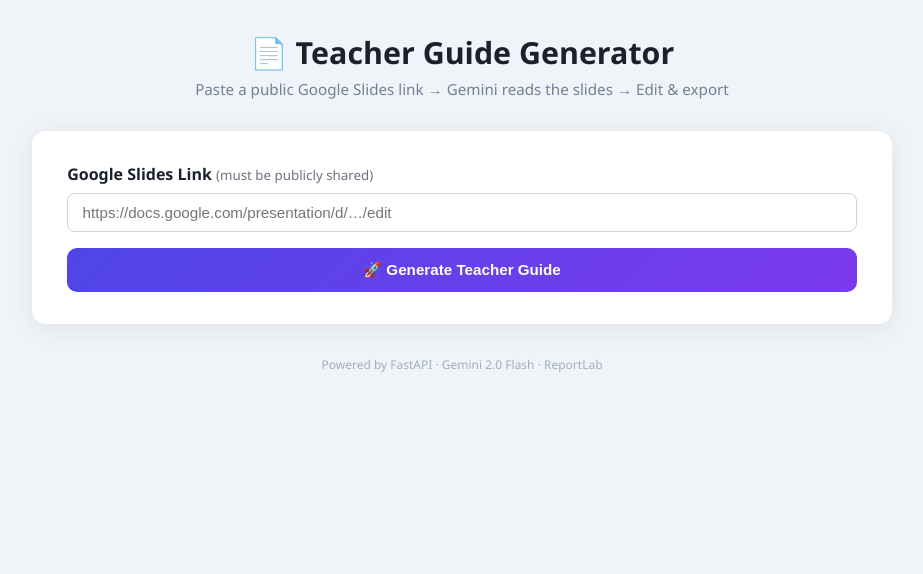
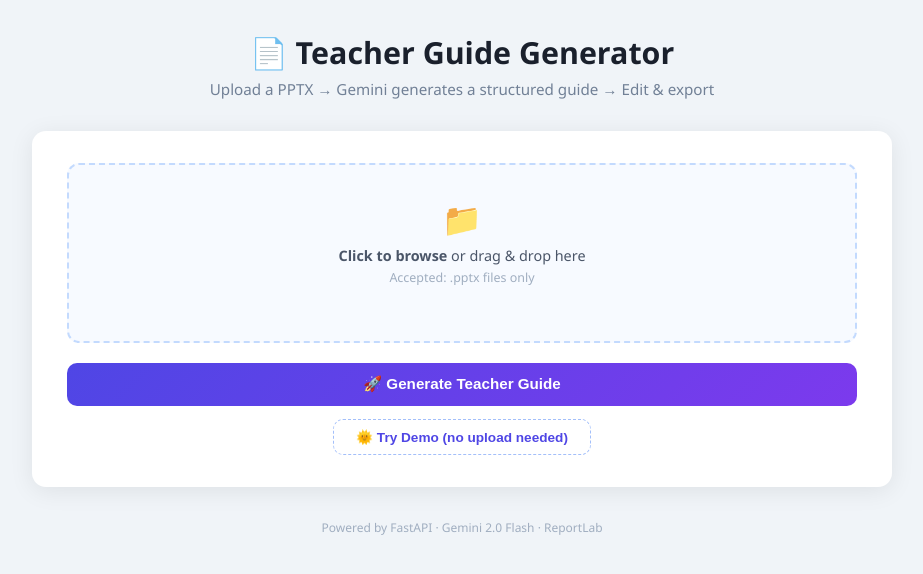
Before and after one commit to yassinelsawy/teacher-guide-generator, a FastAPI app: page / in a window 1280 px wide. Shown: the top 574 px of the page, without its empty margins (178-1101 px from the left). Run offline with FastAPI, Linux system fonts and the light colour scheme; some libraries are stand-ins or nearby versions.

Commit message:
Revert "Refactor: Google Slides link input, Gemini Files API, remove demo button, cache-bust assets"
This reverts commit 934a519576bbe8b1067ec13cd4302511a3a81059.

````diff
--- a/main.py
+++ b/main.py
@@ -1,19 +1,19 @@
-import asyncio
 import base64
 import io
 import os
 import re
+import shutil
 import time
+import uuid
 from pathlib import Path
 
-import requests as http_requests
 from dotenv import load_dotenv
-from fastapi import FastAPI, Request
+from fastapi import FastAPI, File, Request, UploadFile
 from fastapi.responses import HTMLResponse, JSONResponse, StreamingResponse
 from fastapi.staticfiles import StaticFiles
 from fastapi.templating import Jinja2Templates
 from google import genai
-from pydantic import BaseModel
+from pptx import Presentation
 from reportlab.lib import colors
 from reportlab.lib.enums import TA_LEFT
 from reportlab.lib.pagesizes import A4
@@ -34,6 +34,9 @@ load_dotenv()
 GEMINI_API_KEY = os.getenv("GEMINI_API_KEY")
 gemini = genai.Client(api_key=GEMINI_API_KEY)
 
+UPLOAD_DIR = Path("uploads")
+UPLOAD_DIR.mkdir(exist_ok=True)
+
 STATIC_DIR = Path("static")
 STATIC_DIR.mkdir(exist_ok=True)
 
@@ -45,19 +48,35 @@ templates = Jinja2Templates(directory="templates")
 
 # ── Helpers ───────────────────────────────────────────────────────────────────
 
+def extract_text_from_pptx(filepath: Path) -> tuple[str, str]:
+    """Return (filename_stem, full_slide_text)."""
+    prs = Presentation(filepath)
+    lines: list[str] = []
+    for slide_num, slide in enumerate(prs.slides, start=1):
+        slide_lines: list[str] = []
+        for shape in slide.shapes:
+            if shape.has_text_frame:
+                for para in shape.text_frame.paragraphs:
+                    text = para.text.strip()
+                    if text:
+                        slide_lines.append(text)
+        if slide_lines:
+            lines.append(f"--- Slide {slide_num} ---")
+            lines.extend(slide_lines)
+    return filepath.stem, "\n".join(lines)
+
+
 TEACHER_GUIDE_PROMPT = """\
 You are a professional curriculum designer.
 
-The attached file is a PowerPoint presentation (.pptx).
-Analyze ALL slides in the presentation and generate a complete Teacher Guide
-in clean semantic HTML format.
+Generate a complete Teacher Guide in clean semantic HTML format.
 
 IMPORTANT RULES:
 - Return ONLY HTML.
-- Do NOT wrap in markdown code fences.
-- Do NOT add explanations or preamble.
+- Do NOT wrap in markdown.
+- Do NOT add explanations.
 - Use <h1>, <h2>, <h3>, <p>, <ul>, <li>, <strong>.
-- Follow the exact structure below.
+- Follow the exact hierarchy provided below.
 
 Structure:
 
@@ -95,68 +114,23 @@ Structure:
 <h2>Bonus Activities</h2>
 <p>...</p>
 
-Use clear academic language appropriate for an official Teacher Guide.
+Use clear academic language similar to an official Teacher Guide.
 Audience: Write for TEACHERS, not students.
+
+FILE NAME: {file_name}
+
+Session content:
+{slide_text}
 """
 
 
-def _slides_file_id(link: str) -> str:
-    """Extract the presentation file ID from a Google Slides URL.
-
-    Handles patterns like:
-      https://docs.google.com/presentation/d/FILE_ID/edit
-      https://docs.google.com/presentation/d/FILE_ID/view
-    """
-    m = re.search(r"/presentation/d/([a-zA-Z0-9_-]+)", link)
-    if m:
-        return m.group(1)
-    raise ValueError(
-        "Could not extract a presentation ID from the link. "
-        "Please paste a standard Google Slides share/edit URL, e.g.:\n"
-        "https://docs.google.com/presentation/d/FILE_ID/edit"
+def generate_teacher_guide(file_name: str, slide_text: str) -> str:
+    """Call Gemini with exponential backoff retry on 429, return HTML string."""
+    prompt = TEACHER_GUIDE_PROMPT.format(
+        file_name=file_name,
+        slide_text=slide_text,
     )
 
-
-def _download_slides_pptx(file_id: str) -> bytes:
-    """Download a Google Slides presentation as PPTX.
-
-    Uses requests so that Google's redirect chain and cookies are handled
-    correctly even for large files. Validates the response is actually a
-    PPTX and not an HTML auth/error page.
-    """
-    url = f"https://docs.google.com/presentation/d/{file_id}/export/pptx"
-    try:
-        resp = http_requests.get(
-            url,
-            timeout=90,
-            allow_redirects=True,
-            headers={"User-Agent": "Mozilla/5.0"},
-        )
-        resp.raise_for_status()
-    except http_requests.exceptions.Timeout:
-        raise RuntimeError(
-            "Timed out while downloading the presentation. "
-            "The file may be very large — try again or check your connection."
-        )
-    except http_requests.exceptions.HTTPError as exc:
-        raise RuntimeError(
-            f"Google returned HTTP {exc.response.status_code} when exporting the presentation. "
-            "Make sure the presentation is set to 'Anyone with the link can view'."
-        ) from exc
-
-    content_type = resp.headers.get("content-type", "")
-    if "html" in content_type.lower():
-        raise RuntimeError(
-            "Google returned a sign-in page instead of the PPTX file. "
-            "The presentation must be publicly shared: "
-            "Share → Anyone with the link → Viewer."
-        )
-
-    return resp.content
-
-
-def _call_gemini_with_retry(uploaded_file) -> str:
-    """Send an already-uploaded Gemini file + prompt, with exponential backoff on 429."""
     max_retries = 4
     delay = 10
     last_exc: Exception | None = None
@@ -165,9 +139,10 @@ def _call_gemini_with_retry(uploaded_file) -> str:
         try:
             response = gemini.models.generate_content(
                 model="gemini-2.0-flash-lite",
-                contents=[uploaded_file, TEACHER_GUIDE_PROMPT],
+                contents=prompt,
             )
             raw = response.text.strip()
+            # Strip accidental markdown fences
             raw = re.sub(r"^```(?:html)?\s*", "", raw, flags=re.IGNORECASE)
             raw = re.sub(r"\s*```$", "", raw)
             return raw
@@ -175,9 +150,7 @@ def _call_gemini_with_retry(uploaded_file) -> str:
             last_exc = exc
             err_str = str(exc)
             if "429" in err_str or "RESOURCE_EXHAUSTED" in err_str:
-                retry_match = re.search(
-                    r"retry[\s_-]?(?:in|delay)[:\s]+([\d.]+)s", err_str, re.IGNORECASE
-                )
+                retry_match = re.search(r"retry[\s_-]?(?:in|delay)[:\s]+([\d.]+)s", err_str, re.IGNORECASE)
                 suggested = float(retry_match.group(1)) if retry_match else delay
                 wait = max(suggested, delay)
                 if attempt < max_retries - 1:
@@ -192,33 +165,6 @@ def _call_gemini_with_retry(uploaded_file) -> str:
             raise
 
     raise last_exc
-
-
-def generate_from_slides_link(slides_link: str) -> tuple[str, str]:
-    """Export PPTX from Google Slides, upload to Gemini, return (html, file_name)."""
-    file_id = _slides_file_id(slides_link)
-    pptx_bytes = _download_slides_pptx(file_id)
-
-    uploaded = gemini.files.upload(
-        file=io.BytesIO(pptx_bytes),
-        config={
-            "mime_type": (
-                "application/vnd.openxmlformats-officedocument"
-                ".presentationml.presentation"
-            ),
-            "display_name": file_id,
-        },
-    )
-
-    try:
-        html = _call_gemini_with_retry(uploaded)
-    finally:
-        try:
-            gemini.files.delete(name=uploaded.name)
-        except Exception:
-            pass
-
-    return html, file_id
 
 
 # ── PDF Styles ────────────────────────────────────────────────────────────────
@@ -328,7 +274,9 @@ def html_to_platypus(html_content: str, styles: dict) -> list:
                         _, b64data = src.split(",", 1)
                         img_bytes = base64.b64decode(b64data)
                     else:
-                        img_bytes = http_requests.get(src, timeout=15).content
+                        import urllib.request
+                        with urllib.request.urlopen(src) as resp:
+                            img_bytes = resp.read()
                     from PIL import Image as PILImage
                     pil = PILImage.open(io.BytesIO(img_bytes))
                     orig_w, orig_h = pil.size
@@ -417,7 +365,9 @@ def html_to_platypus(html_content: str, styles: dict) -> list:
                     _, b64data = src.split(',', 1)
                     img_bytes = base64.b64decode(b64data)
                 else:
-                    img_bytes = http_requests.get(src, timeout=15).content
+                    import urllib.request
+                    with urllib.request.urlopen(src) as resp:
+                        img_bytes = resp.read()
                 from PIL import Image as PILImage
                 pil = PILImage.open(io.BytesIO(img_bytes))
                 orig_w, orig_h = pil.size
@@ -448,23 +398,29 @@ async def index(request: Request):
     return templates.TemplateResponse("index.html", {"request": request})
 
 
-class SlidesLinkRequest(BaseModel):
-    slides_link: str
+@app.post("/upload")
+async def upload(file: UploadFile = File(...)):
+    if not file.filename.lower().endswith(".pptx"):
+        return JSONResponse(status_code=400, content={"error": "Please upload a valid .pptx file."})
 
+    temp_path = UPLOAD_DIR / f"{uuid.uuid4()}_{file.filename}"
+    try:
+        with temp_path.open("wb") as f:
+            shutil.copyfileobj(file.file, f)
 
-@app.post("/generate-from-link")
-async def generate_from_link(body: SlidesLinkRequest):
-    try:
-        # Run the blocking download + Gemini calls in a thread so the
-        # async event loop is not frozen during the operation.
-        html, file_name = await asyncio.to_thread(
-            generate_from_slides_link, body.slides_link
-        )
-        return JSONResponse(content={"html": html, "file_name": file_name})
-    except ValueError as exc:
-        return JSONResponse(status_code=400, content={"error": str(exc)})
+        file_name, slide_text = extract_text_from_pptx(temp_path)
+
+        if not slide_text.strip():
+            return JSONResponse(status_code=422, content={"error": "No readable text found in the uploaded PPTX."})
+
+        guide_html = generate_teacher_guide(file_name, slide_text)
+        return JSONResponse(content={"html": guide_html, "file_name": file_name})
+
     except Exception as exc:
         return JSONResponse(status_code=500, content={"error": str(exc)})
+    finally:
+        if temp_path.exists():
+            temp_path.unlink()
 
 
 @app.get("/demo")
--- a/requirements.txt
+++ b/requirements.txt
@@ -2,7 +2,7 @@ fastapi
 uvicorn[standard]
 jinja2
 python-multipart
+python-pptx
 google-genai
 python-dotenv
 reportlab
-requests
--- a/static/app.js
+++ b/static/app.js
@@ -1,6 +1,9 @@
 /* ── DOM refs ─────────────────────────────────────────────────────── */
-const driveLinkInput = document.getElementById('drive-link-input');
+const fileInput     = document.getElementById('file-input');
+const fileLabel     = document.getElementById('file-label');
+const dropzone      = document.getElementById('dropzone');
 const generateBtn   = document.getElementById('generate-btn');
+const demoBtn       = document.getElementById('demo-btn');
 const pdfBtn        = document.getElementById('pdf-btn');
 const spinner       = document.getElementById('spinner');
 const spinnerMsg    = document.getElementById('spinner-msg');
@@ -53,12 +56,31 @@ function imagePickerHandler() {
 /* Keep track of current file name for PDF export */
 let currentFileName = 'teacher_guide';
 
+/* ── File selection ───────────────────────────────────────────────── */
+fileInput.addEventListener('change', () => {
+  fileLabel.textContent = fileInput.files[0]?.name || '';
+});
+
+dropzone.addEventListener('dragover', e => {
+  e.preventDefault();
+  dropzone.classList.add('drag-over');
+});
+dropzone.addEventListener('dragleave', () => dropzone.classList.remove('drag-over'));
+dropzone.addEventListener('drop', e => {
+  e.preventDefault();
+  dropzone.classList.remove('drag-over');
+  if (e.dataTransfer.files.length) {
+    fileInput.files = e.dataTransfer.files;
+    fileLabel.textContent = e.dataTransfer.files[0].name;
+  }
+});
+
 /* ── Spinner ──────────────────────────────────────────────────────── */
 const msgs = [
-  'Sending link to Gemini AI...',
-  'Gemini is reading the presentation...',
+  'Uploading file...',
+  'Extracting slide text...',
+  'Sending to Gemini AI...',
   'Generating Teacher Guide...',
-  'Structuring content...',
   'Almost done...'
 ];
 
@@ -96,29 +118,40 @@ function showError(msg) {
   errorBox.classList.add('show');
 }
 
+/* ── Demo ────────────────────────────────────────────────────────── */
+demoBtn.addEventListener('click', async () => {
+  errorBox.classList.remove('show');
+  demoBtn.disabled = true;
+  startSpinner();
+  try {
+    const res  = await fetch('/demo');
+    const data = await res.json();
+    populateEditor(data.html, data.file_name);
+  } catch (err) {
+    showError('Demo failed: ' + err.message);
+  } finally {
+    stopSpinner();
+    demoBtn.disabled = false;
+  }
+});
+
 /* ── Generate ─────────────────────────────────────────────────────── */
 generateBtn.addEventListener('click', async () => {
   errorBox.classList.remove('show');
 
-  const link = driveLinkInput.value.trim();
-  if (!link) {
-    showError('Please paste a Google Drive link first.');
+  if (!fileInput.files[0]) {
+    showError('Please select a .pptx file first.');
     return;
   }
-  if (!link.includes('docs.google.com/presentation')) {
-    showError('That does not look like a Google Slides link.');
-    return;
-  }
+
+  const fd = new FormData();
+  fd.append('file', fileInput.files[0]);
 
   generateBtn.disabled = true;
   startSpinner();
 
   try {
-    const res  = await fetch('/generate-from-link', {
-      method: 'POST',
-      headers: { 'Content-Type': 'application/json' },
-      body: JSON.stringify({ slides_link: link }),
-    });
+    const res  = await fetch('/upload', { method: 'POST', body: fd });
     const data = await res.json();
 
     if (!res.ok || data.error) {
--- a/templates/index.html
+++ b/templates/index.html
@@ -8,7 +8,7 @@
   <!-- Quill snow theme -->
   <link href="https://cdn.quilljs.com/1.3.7/quill.snow.css" rel="stylesheet" />
 
-  <link rel="stylesheet" href="/static/style.css?v=2" />
+  <link rel="stylesheet" href="/static/style.css" />
 </head>
 <body>
 <div class="container">
@@ -16,29 +16,31 @@
   <!-- Header -->
   <div class="header">
     <h1>&#128196; Teacher Guide Generator</h1>
-    <p>Paste a public Google Slides link &rarr; Gemini reads the slides &rarr; Edit &amp; export</p>
+    <p>Upload a PPTX &rarr; Gemini generates a structured guide &rarr; Edit &amp; export</p>
   </div>
 
-  <!-- Input Card -->
+  <!-- Upload Card -->
   <div class="card">
-    <label for="drive-link-input" style="display:block;font-weight:600;margin-bottom:.5rem;">
-      Google Slides Link <small style="font-weight:400;color:#6b7280;">(must be publicly shared)</small>
-    </label>
-    <input
-      type="url"
-      id="drive-link-input"
-      placeholder="https://docs.google.com/presentation/d/…/edit"
-      style="width:100%;box-sizing:border-box;padding:.65rem .9rem;border:1.5px solid #d1d5db;border-radius:8px;font-size:.95rem;outline:none;margin-bottom:1rem;"
-    />
+    <div class="dropzone" id="dropzone">
+      <input type="file" id="file-input" accept=".pptx" />
+      <div class="dropzone-icon">&#128193;</div>
+      <p><strong>Click to browse</strong> or drag &amp; drop here</p>
+      <small>Accepted: .pptx files only</small>
+      <span id="file-label"></span>
+    </div>
 
     <div class="alert alert-error" id="error-box"></div>
 
     <div class="spinner-wrap" id="spinner">
       <div class="spinner"></div>
-      <p class="spinner-msg" id="spinner-msg">Sending to Gemini AI...</p>
+      <p class="spinner-msg" id="spinner-msg">Uploading file...</p>
     </div>
 
     <button class="btn btn-full" id="generate-btn">&#128640; Generate Teacher Guide</button>
+
+    <div style="text-align:center; margin-top:.8rem;">
+      <button class="btn btn-demo" id="demo-btn">&#127774; Try Demo (no upload needed)</button>
+    </div>
   </div>
 
   <!-- Editor (shown after generation) -->
@@ -68,6 +70,6 @@
 <!-- /container -->
 
 <script src="https://cdn.quilljs.com/1.3.7/quill.min.js"></script>
-<script src="/static/app.js?v=3"></script>
+<script src="/static/app.js"></script>
 </body>
 </html>
````
Also changed, not shown: README.md.
